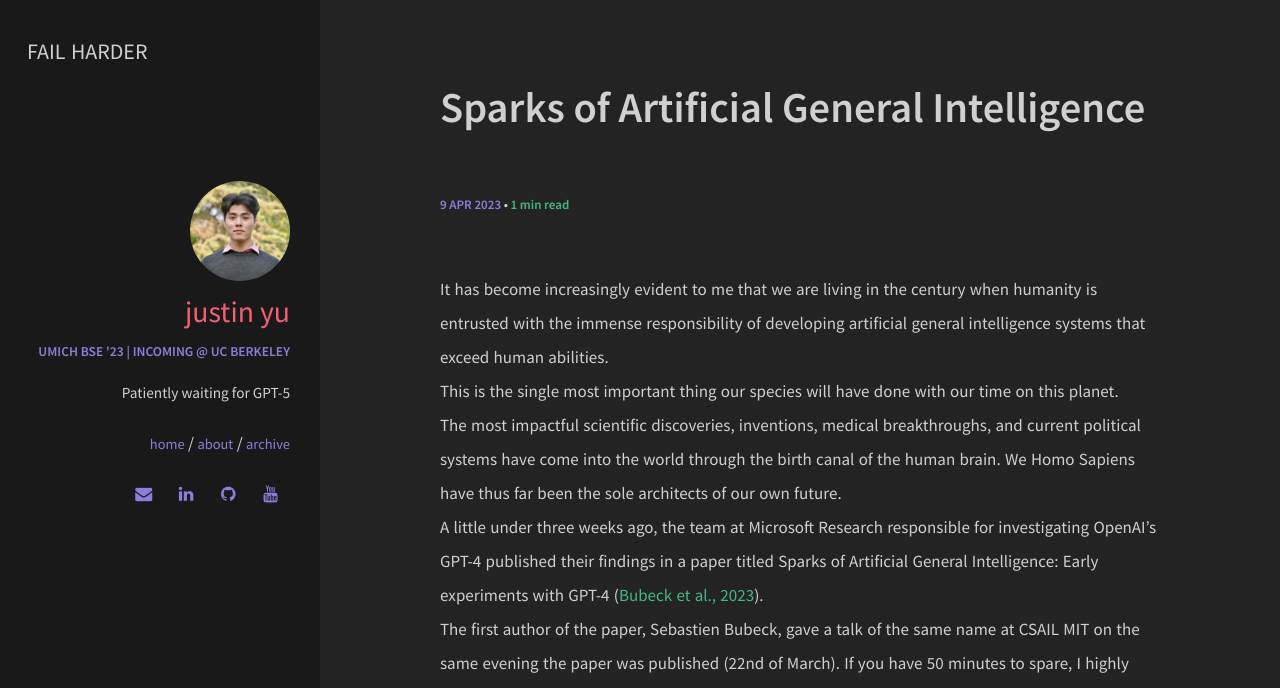
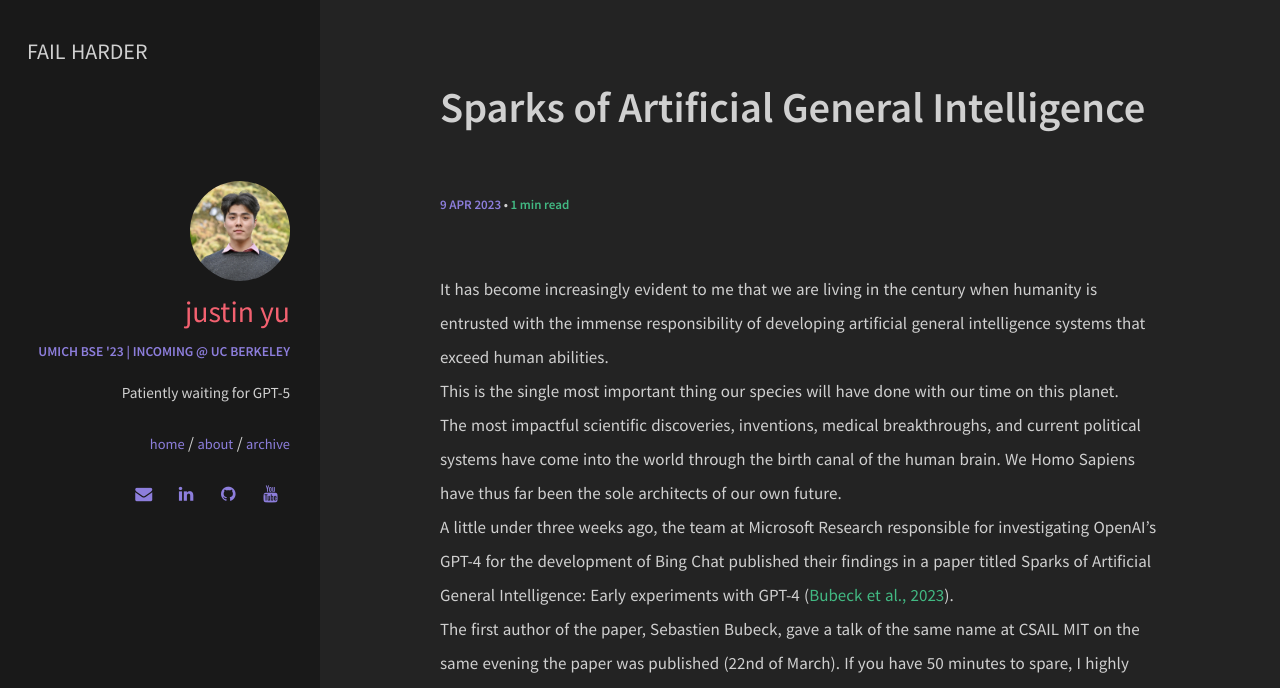
Before and after one commit to uynitsuj/uynitsuj.github.io, a Jekyll site: the page built from _posts/2023-04-09-sparks-of-agi.md, in a window 1280 px wide. Shown: the top 688 px of the page. Built offline with Jekyll 4.4.1, drawn with Linux system fonts in a browser that asks for light colours.

Commit message:
development

```diff
--- a/_posts/2023-04-09-sparks-of-agi.md
+++ b/_posts/2023-04-09-sparks-of-agi.md
@@ -11,7 +11,7 @@ This is the single most important thing our species will have done with our time
 <br>
 The most impactful scientific discoveries, inventions, medical breakthroughs, and current political systems have come into the world through the birth canal of the human brain. We Homo Sapiens have thus far been the sole architects of our own future.
 <br>
-A little under three weeks ago, the team at Microsoft Research responsible for investigating OpenAI’s GPT-4 published their findings in a paper titled Sparks of Artificial General Intelligence: Early experiments with GPT-4 ([Bubeck et al., 2023](https://arxiv.org/pdf/2303.12712.pdf)).
+A little under three weeks ago, the team at Microsoft Research responsible for investigating OpenAI’s GPT-4 for the development of Bing Chat published their findings in a paper titled Sparks of Artificial General Intelligence: Early experiments with GPT-4 ([Bubeck et al., 2023](https://arxiv.org/pdf/2303.12712.pdf)).
 <br>
 The first author of the paper, Sebastien Bubeck, gave a talk of the same name at CSAIL MIT on the same evening the paper was published (22nd of March). If you have 50 minutes to spare, I highly recommend viewing the video as an abridged version of the paper.
 <br>
```
